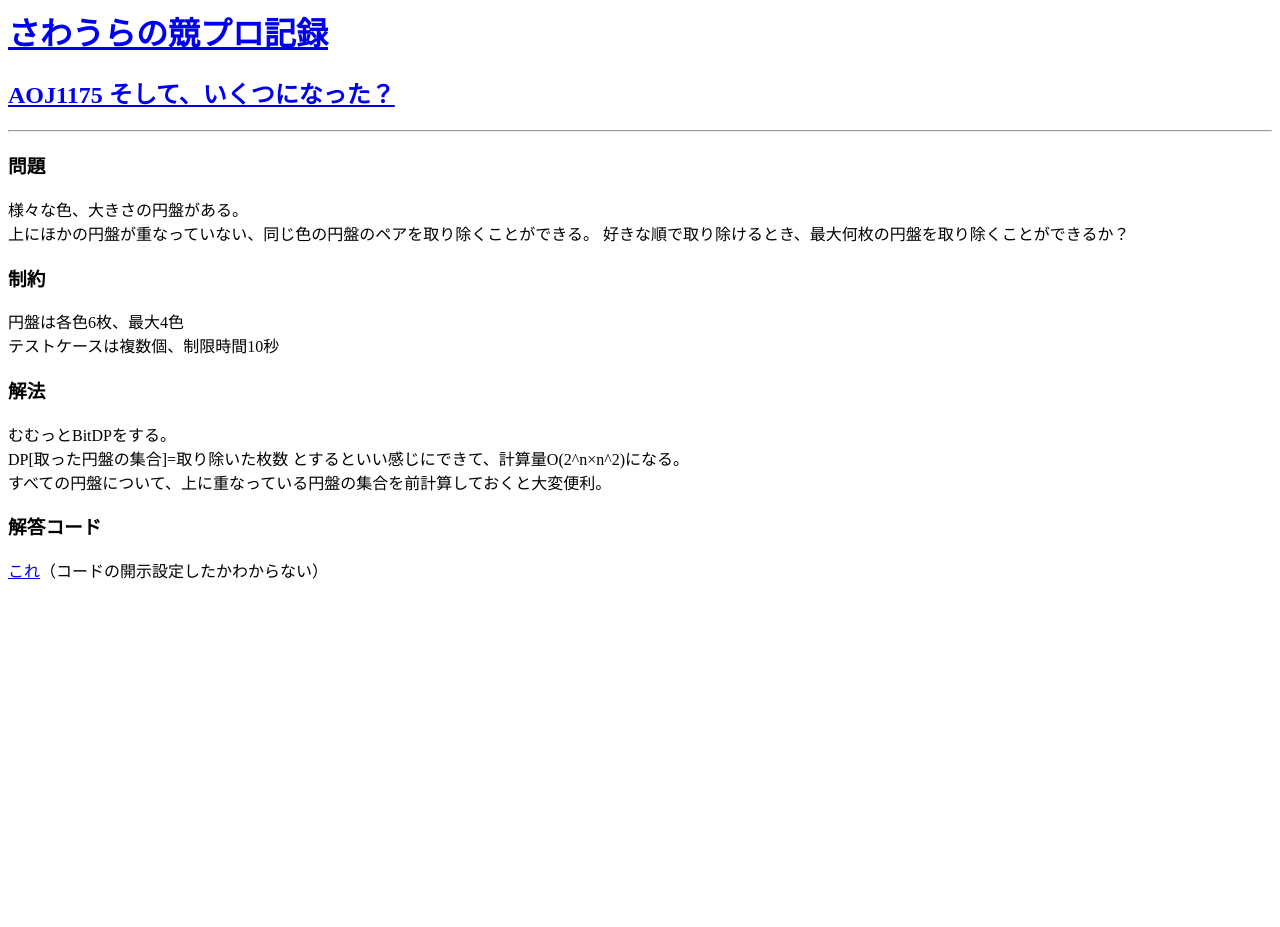
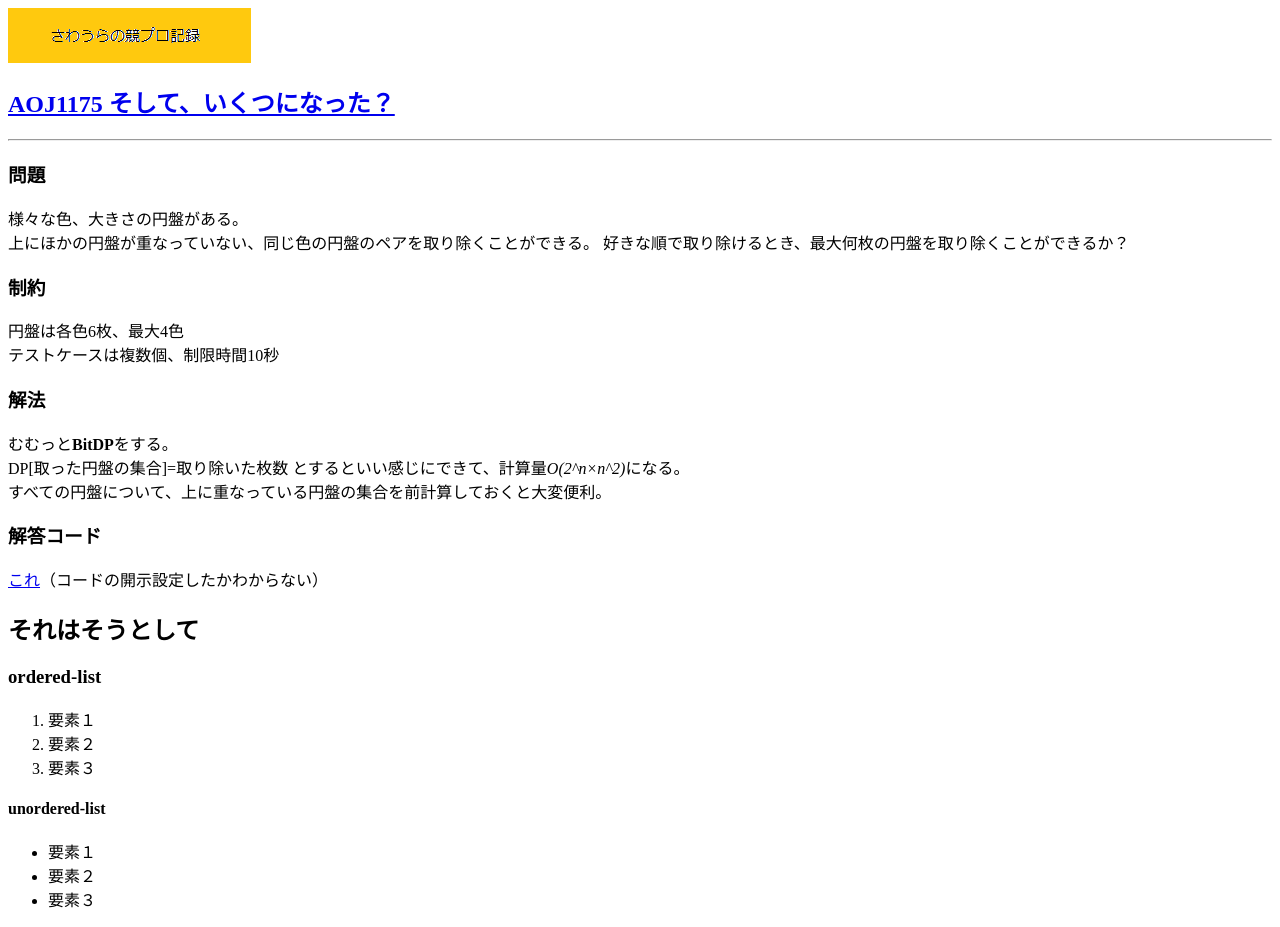
Before and after one commit to pulcherriman/AGU-first-django, a Django app: page / in a window 1280 px wide. Before the commit the page ends 579 px from the top, so only its background shows below. Run offline with Django 3.2, Linux system fonts and the light colour scheme.

Commit message:
HTMLの提出要件を満たした

```diff
--- a/blog/templates/blog/post_list.html
+++ b/blog/templates/blog/post_list.html
@@ -4,7 +4,7 @@
   </head>
   <body>
     <div>
-      <h1><a href="/">さわうらの競プロ記録</a></h1>
+      <h1><a href="/"><img src="site_title.png" alt="見つからなかったよ"></a></h1>
     </div>
 
     <div>
@@ -20,8 +20,8 @@
         テストケースは複数個、制限時間10秒
       </p>
       <h3>解法</h3>
-      <p>むむっとBitDPをする。<br>
-        DP[取った円盤の集合]=取り除いた枚数 とするといい感じにできて、計算量O(2^n×n^2)になる。<br>
+      <p>むむっと<strong>BitDP</strong>をする。<br>
+        DP[取った円盤の集合]=取り除いた枚数 とするといい感じにできて、計算量<em>O(2^n×n^2)</em>になる。<br>
         すべての円盤について、上に重なっている円盤の集合を前計算しておくと大変便利。
       </p>
       <h3>解答コード</h3>
@@ -30,5 +30,21 @@
       </p>
 
     </div>
+
+    <div>
+      <h2>それはそうとして</h2>
+      <h3>ordered-list</h3>
+      <ol>
+        <li>要素１</li>
+        <li>要素２</li>
+        <li>要素３</li>
+      </ol>
+      <h4>unordered-list</h4>
+      <ul>
+        <li>要素１</li>
+        <li>要素２</li>
+        <li>要素３</li>
+      </ul>
+    </div>
   </body>
 </html>
```
Also changed, not shown: blog/templates/blog/site_title.png (added).
